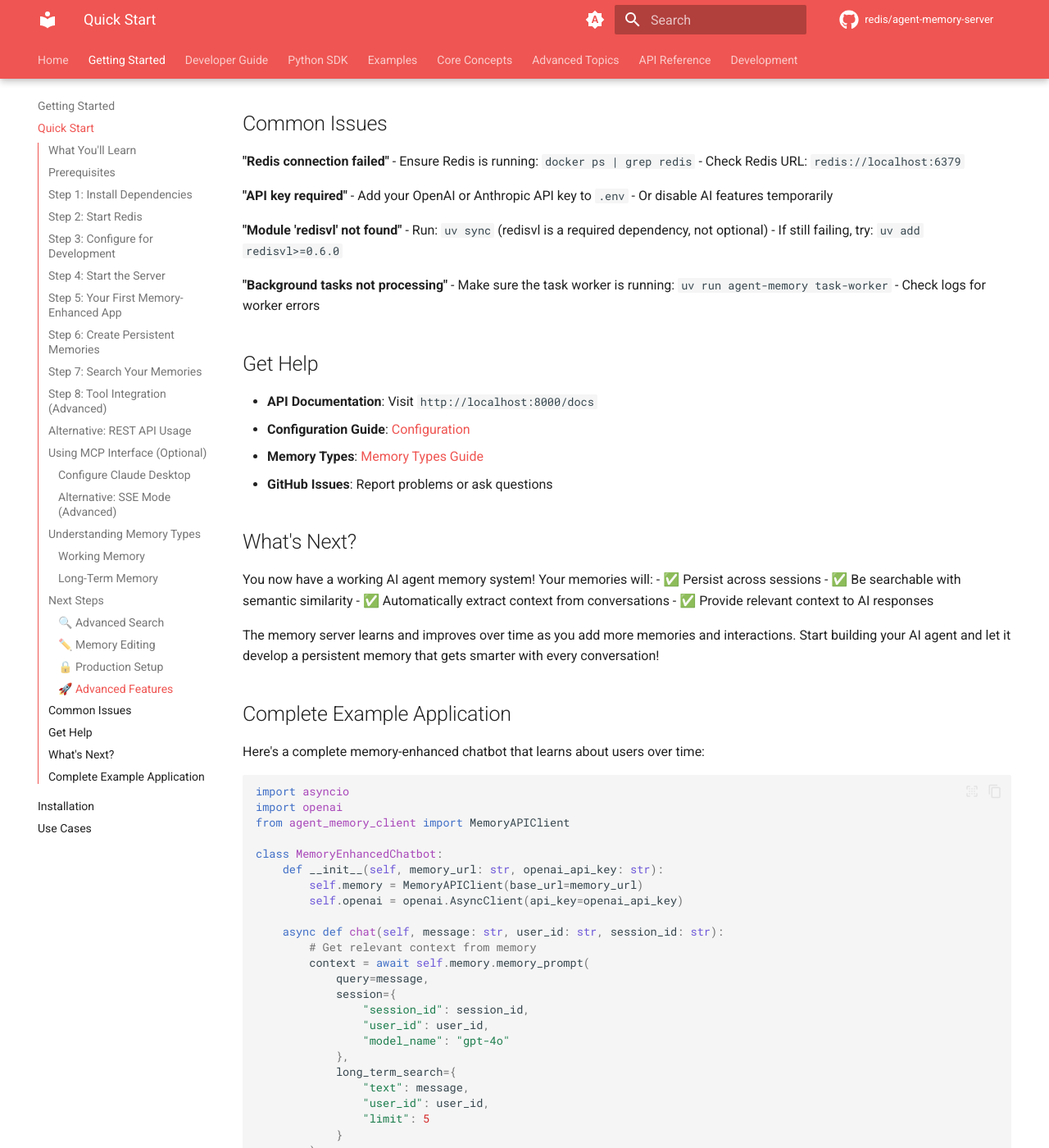
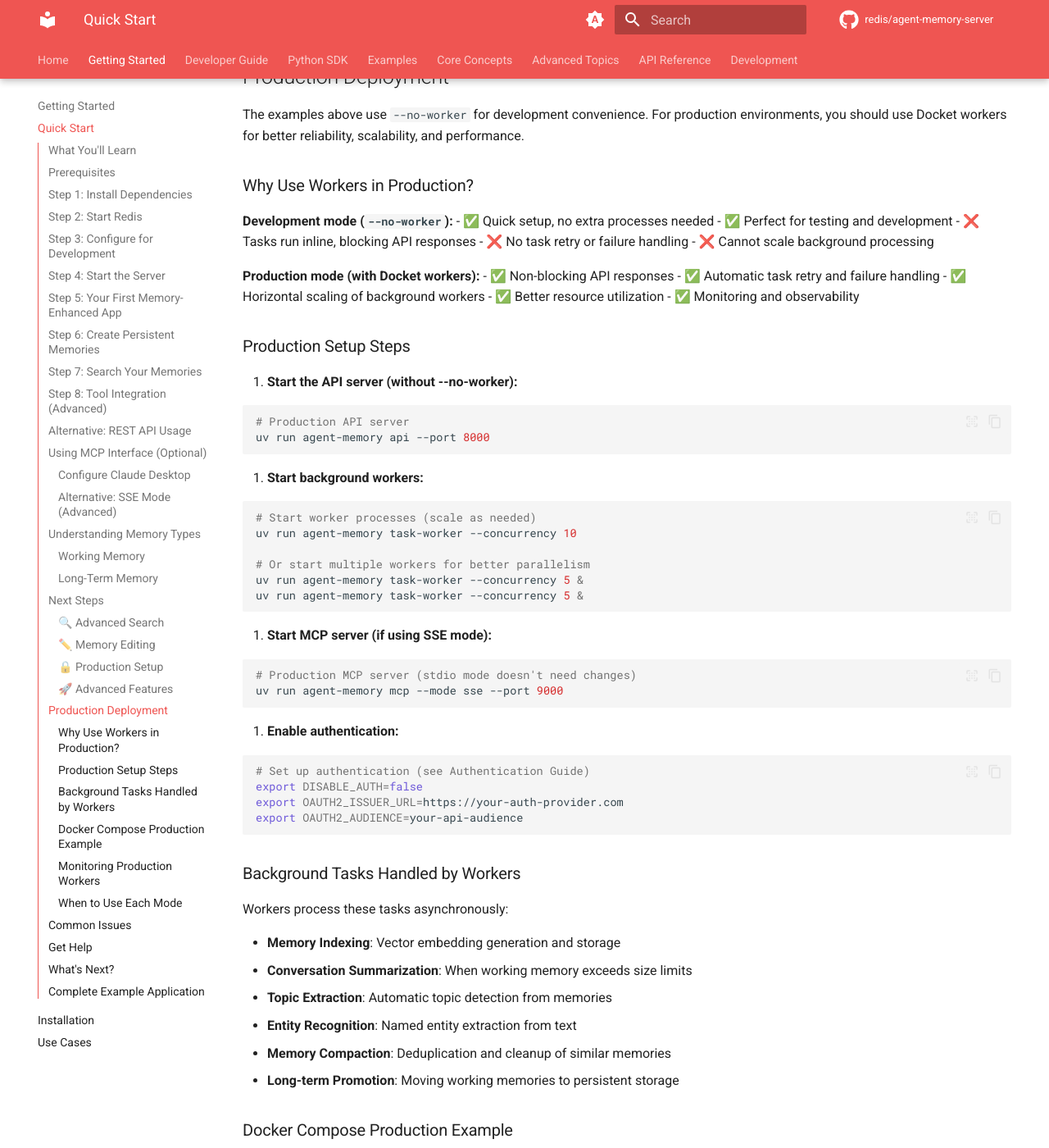
Before and after one commit to redis/agent-memory-server, an MkDocs documentation site: the page built from docs/quick-start.md, in a window 1280 px wide and 1400 px high, scrolled down 7137 px. Shown: the whole window at 82% size. Built offline with MkDocs 1.6.1 and Material for MkDocs 9.7.7, drawn with Linux system fonts in a browser that asks for light colours; comment, search, counter and statistics services are not loaded; the version menu is left out; some of the changed text lies outside the part shown.

Commit message:
Add --no-worker option to CLI commands for simplified development
- Add --no-worker flag to api and mcp CLI commands
- Create HybridBackgroundTasks that uses either Docket or FastAPI background tasks
- MCP stdio mode defaults to no-worker, SSE mode respects flag
- Update quickstart documentation to use --no-worker for easier setup
- Add comprehensive production deployment section with Docket guidance
- Include 37 new tests covering all --no-worker functionality

🤖 Generated with [Claude Code](https://claude.ai/code)

Co-Authored-By: Claude <noreply@anthropic.com>

````diff
--- a/docs/quick-start.md
+++ b/docs/quick-start.md
@@ -77,11 +77,8 @@ EOF
 Start the REST API server:
 
 ```bash
-# Start the API server (runs on port 8000)
-uv run agent-memory api
-
-# In another terminal, start the task worker for background processing
-uv run agent-memory task-worker
+# Start the API server in development mode (runs on port 8000)
+uv run agent-memory api --no-worker
 ```
 
 Your server is now running at `http://localhost:8000`!
@@ -309,8 +306,8 @@ Now Claude can use memory tools directly in conversations!
 For web-based MCP clients, you can use SSE mode, but this requires manually starting the server:
 
 ```bash
-# Only needed for SSE mode
-uv run agent-memory mcp --mode sse --port 9000
+# Only needed for SSE mode (development)
+uv run agent-memory mcp --mode sse --port 9000 --no-worker
 ```
 
 **Recommendation**: Use stdio mode with Claude Desktop as it's much simpler to set up.
@@ -347,14 +344,159 @@ Now that you have the basics working, explore these advanced features:
 
 ### 🔒 **Production Setup**
 - Enable authentication (OAuth2/JWT or token-based)
-- Configure background tasks and memory compaction
-- See [Authentication Guide](authentication.md) and [Configuration Guide](configuration.md)
+- Use Docket workers for better performance and reliability
+- See [Production Deployment](#production-deployment) below
 
 ### 🚀 **Advanced Features**
 - **Query Optimization**: Improve search accuracy with configurable models
 - **Contextual Grounding**: Resolve pronouns and references in extracted memories
 - **Recency Boost**: Time-aware memory ranking
 - **Vector Store Backends**: Use different storage backends (Pinecone, Chroma, etc.)
+
+## Production Deployment
+
+The examples above use `--no-worker` for development convenience. For production environments, you should use Docket workers for better reliability, scalability, and performance.
+
+### Why Use Workers in Production?
+
+**Development mode (`--no-worker`):**
+- ✅ Quick setup, no extra processes needed
+- ✅ Perfect for testing and development
+- ❌ Tasks run inline, blocking API responses
+- ❌ No task retry or failure handling
+- ❌ Cannot scale background processing
+
+**Production mode (with Docket workers):**
+- ✅ Non-blocking API responses
+- ✅ Automatic task retry and failure handling
+- ✅ Horizontal scaling of background workers
+- ✅ Better resource utilization
+- ✅ Monitoring and observability
+
+### Production Setup Steps
+
+1. **Start the API server (without --no-worker):**
+
+```bash
+# Production API server
+uv run agent-memory api --port 8000
+```
+
+2. **Start background workers:**
+
+```bash
+# Start worker processes (scale as needed)
+uv run agent-memory task-worker --concurrency 10
+
+# Or start multiple workers for better parallelism
+uv run agent-memory task-worker --concurrency 5 &
+uv run agent-memory task-worker --concurrency 5 &
+```
+
+3. **Start MCP server (if using SSE mode):**
+
+```bash
+# Production MCP server (stdio mode doesn't need changes)
+uv run agent-memory mcp --mode sse --port 9000
+```
+
+4. **Enable authentication:**
+
+```bash
+# Set up authentication (see Authentication Guide)
+export DISABLE_AUTH=false
+export OAUTH2_ISSUER_URL=https://your-auth-provider.com
+export OAUTH2_AUDIENCE=your-api-audience
+```
+
+### Background Tasks Handled by Workers
+
+Workers process these tasks asynchronously:
+
+- **Memory Indexing**: Vector embedding generation and storage
+- **Conversation Summarization**: When working memory exceeds size limits
+- **Topic Extraction**: Automatic topic detection from memories
+- **Entity Recognition**: Named entity extraction from text
+- **Memory Compaction**: Deduplication and cleanup of similar memories
+- **Long-term Promotion**: Moving working memories to persistent storage
+
+### Docker Compose Production Example
+
+For production deployment with Docker:
+
+```yaml
+version: '3.8'
+services:
+  redis:
+    image: redis/redis-stack:latest
+    ports:
+      - "6379:6379"
+    volumes:
+      - redis_data:/data
+
+  api:
+    build: .
+    ports:
+      - "8000:8000"
+    environment:
+      - REDIS_URL=redis://redis:6379
+      - DISABLE_AUTH=false
+      - OAUTH2_ISSUER_URL=${OAUTH2_ISSUER_URL}
+      - OAUTH2_AUDIENCE=${OAUTH2_AUDIENCE}
+    command: uv run agent-memory api
+    depends_on:
+      - redis
+
+  worker:
+    build: .
+    environment:
+      - REDIS_URL=redis://redis:6379
+    command: uv run agent-memory task-worker --concurrency 10
+    depends_on:
+      - redis
+    deploy:
+      replicas: 2  # Scale workers as needed
+
+  mcp:
+    build: .
+    ports:
+      - "9000:9000"
+    environment:
+      - REDIS_URL=redis://redis:6379
+    command: uv run agent-memory mcp --mode sse --port 9000
+    depends_on:
+      - redis
+
+volumes:
+  redis_data:
+```
+
+### Monitoring Production Workers
+
+Monitor worker health and performance:
+
+```bash
+# Check worker logs
+docker-compose logs worker
+
+# Monitor Redis task queues
+redis-cli -h localhost -p 6379
+> XLEN memory-server:stream  # Check queue length
+> XINFO GROUPS memory-server:stream  # Check consumer groups
+```
+
+### When to Use Each Mode
+
+| Use Case | Mode | Command |
+|----------|------|---------|
+| **Quick testing** | Development | `uv run agent-memory api --no-worker` |
+| **Local development** | Development | `uv run agent-memory api --no-worker` |
+| **Production API** | Production | `uv run agent-memory api` + workers |
+| **High-scale deployment** | Production | `uv run agent-memory api` + multiple workers |
+| **Claude Desktop MCP** | Either | `uv run agent-memory mcp` (stdio mode) |
+| **Web MCP clients** | Either | `uv run agent-memory mcp --mode sse [--no-worker]` |
+
+**Recommendation**: Start with `--no-worker` for development, then graduate to worker-based deployment for production.
 
 ## Common Issues
 
@@ -371,8 +513,9 @@ Now that you have the basics working, explore these advanced features:
 - If still failing, try: `uv add redisvl>=0.6.0`
 
 **"Background tasks not processing"**
-- Make sure the task worker is running: `uv run agent-memory task-worker`
-- Check logs for worker errors
+- If using `--no-worker`: Tasks run inline, check API server logs
+- If using workers: Make sure task worker is running: `uv run agent-memory task-worker`
+- Check worker logs for errors and ensure Redis is accessible
 
 ## Get Help
 
````
Also changed, not shown: README.md (+25 -6 lines), docs/cli.md (+19 -10 lines), docs/getting-started.md (+15 -2 lines), 5 other files.
